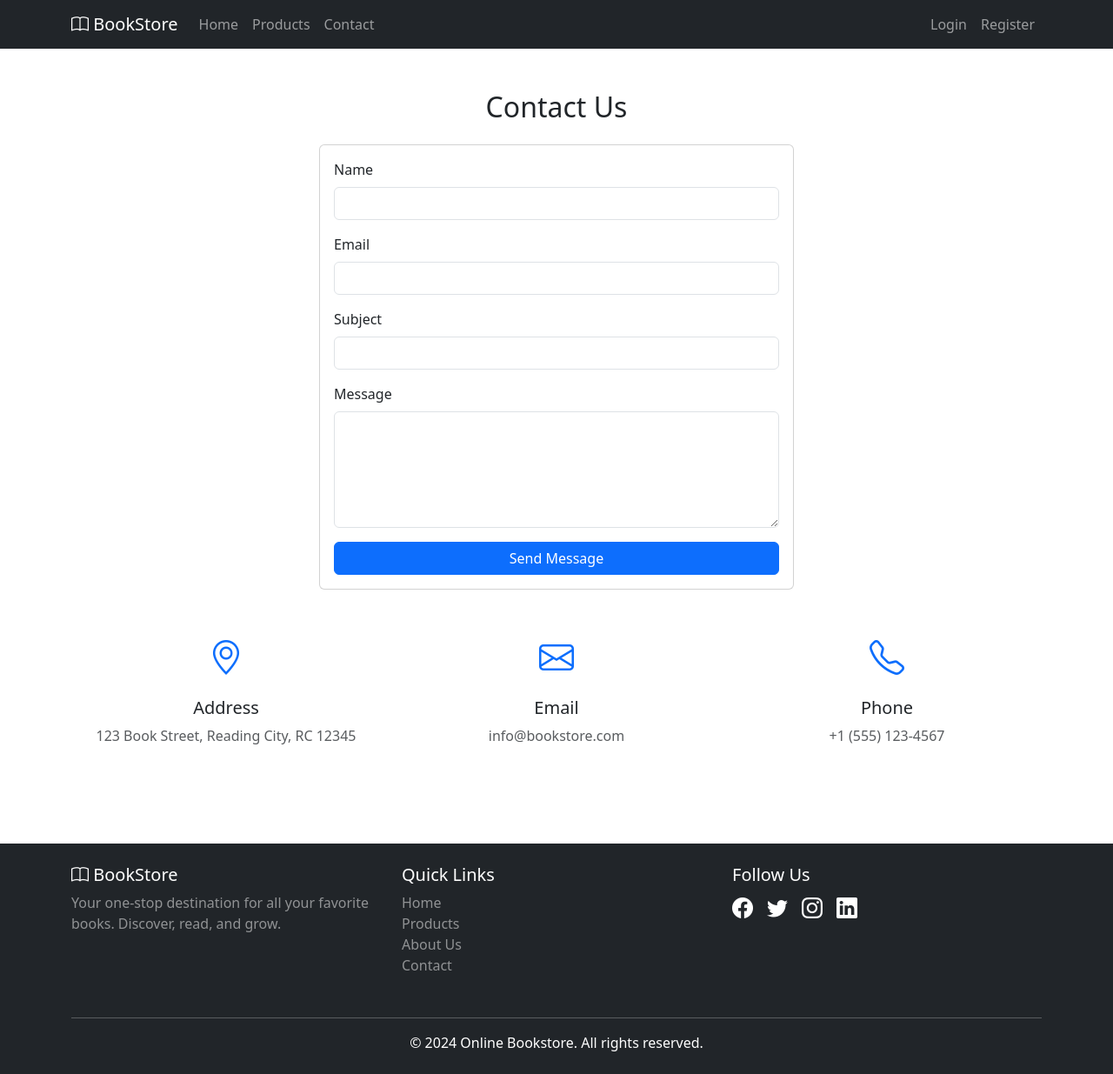
After one commit to k-krishaa/Books, a Flask app: page /contact in a window 1280 px wide. The commit adds this page. Shown: the whole page at 87% size. Run offline with Flask 3, Linux system fonts and the light colour scheme.

Commit message:
Add contact page with form and contact information

```diff
--- a/app.py
+++ b/app.py
@@ -87,6 +87,14 @@ def logout():
     flash('Logged out successfully', 'success')
     return redirect(url_for('home'))
 
+# Contact route
+@app.route('/contact', methods=['GET', 'POST'])
+def contact():
+    if request.method == 'POST':
+        flash('Thank you for contacting us! We will get back to you soon.', 'success')
+        return redirect(url_for('contact'))
+    return render_template('contact.html')
+
 # Initialize database
 def init_db():
     with app.app_context():
--- a/templates/base.html
+++ b/templates/base.html
@@ -24,6 +24,9 @@
                     </li>
                     <li class="nav-item">
                         <a class="nav-link" href="{{ url_for('products') }}">Products</a>
+                    </li>
+                    <li class="nav-item">
+                        <a class="nav-link" href="{{ url_for('contact') }}">Contact</a>
                     </li>
                 </ul>
                 <ul class="navbar-nav">
--- /dev/null
+++ b/templates/contact.html
@@ -0,0 +1,54 @@
+{% extends 'base.html' %}
+
+{% block title %}Contact Us - Bookstore{% endblock %}
+
+{% block content %}
+<div class="container my-5">
+    <h2 class="text-center mb-4">Contact Us</h2>
+    <div class="row">
+        <div class="col-md-6 mx-auto">
+            <div class="card">
+                <div class="card-body">
+                    <form method="POST">
+                        <div class="mb-3">
+                            <label for="name" class="form-label">Name</label>
+                            <input type="text" class="form-control" id="name" name="name" required>
+                        </div>
+                        <div class="mb-3">
+                            <label for="email" class="form-label">Email</label>
+                            <input type="email" class="form-control" id="email" name="email" required>
+                        </div>
+                        <div class="mb-3">
+                            <label for="subject" class="form-label">Subject</label>
+                            <input type="text" class="form-control" id="subject" name="subject" required>
+                        </div>
+                        <div class="mb-3">
+                            <label for="message" class="form-label">Message</label>
+                            <textarea class="form-control" id="message" name="message" rows="5" required></textarea>
+                        </div>
+                        <button type="submit" class="btn btn-primary w-100">Send Message</button>
+                    </form>
+                </div>
+            </div>
+        </div>
+    </div>
+
+    <div class="row mt-5">
+        <div class="col-md-4 text-center">
+            <i class="bi bi-geo-alt fs-1 text-primary"></i>
+            <h5 class="mt-3">Address</h5>
+            <p class="text-muted">123 Book Street, Reading City, RC 12345</p>
+        </div>
+        <div class="col-md-4 text-center">
+            <i class="bi bi-envelope fs-1 text-primary"></i>
+            <h5 class="mt-3">Email</h5>
+            <p class="text-muted">info@bookstore.com</p>
+        </div>
+        <div class="col-md-4 text-center">
+            <i class="bi bi-telephone fs-1 text-primary"></i>
+            <h5 class="mt-3">Phone</h5>
+            <p class="text-muted">+1 (555) 123-4567</p>
+        </div>
+    </div>
+</div>
+{% endblock %}
```
